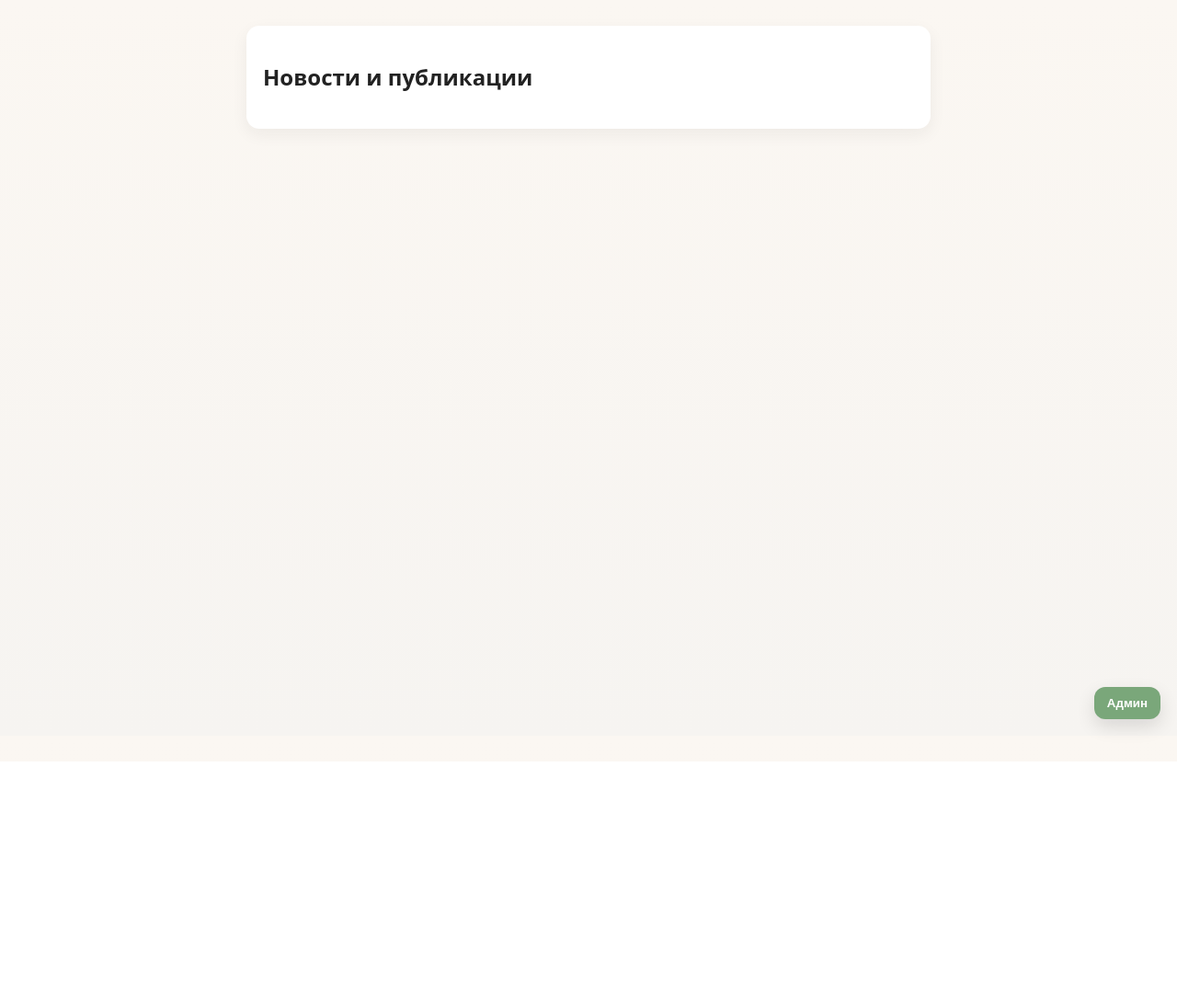
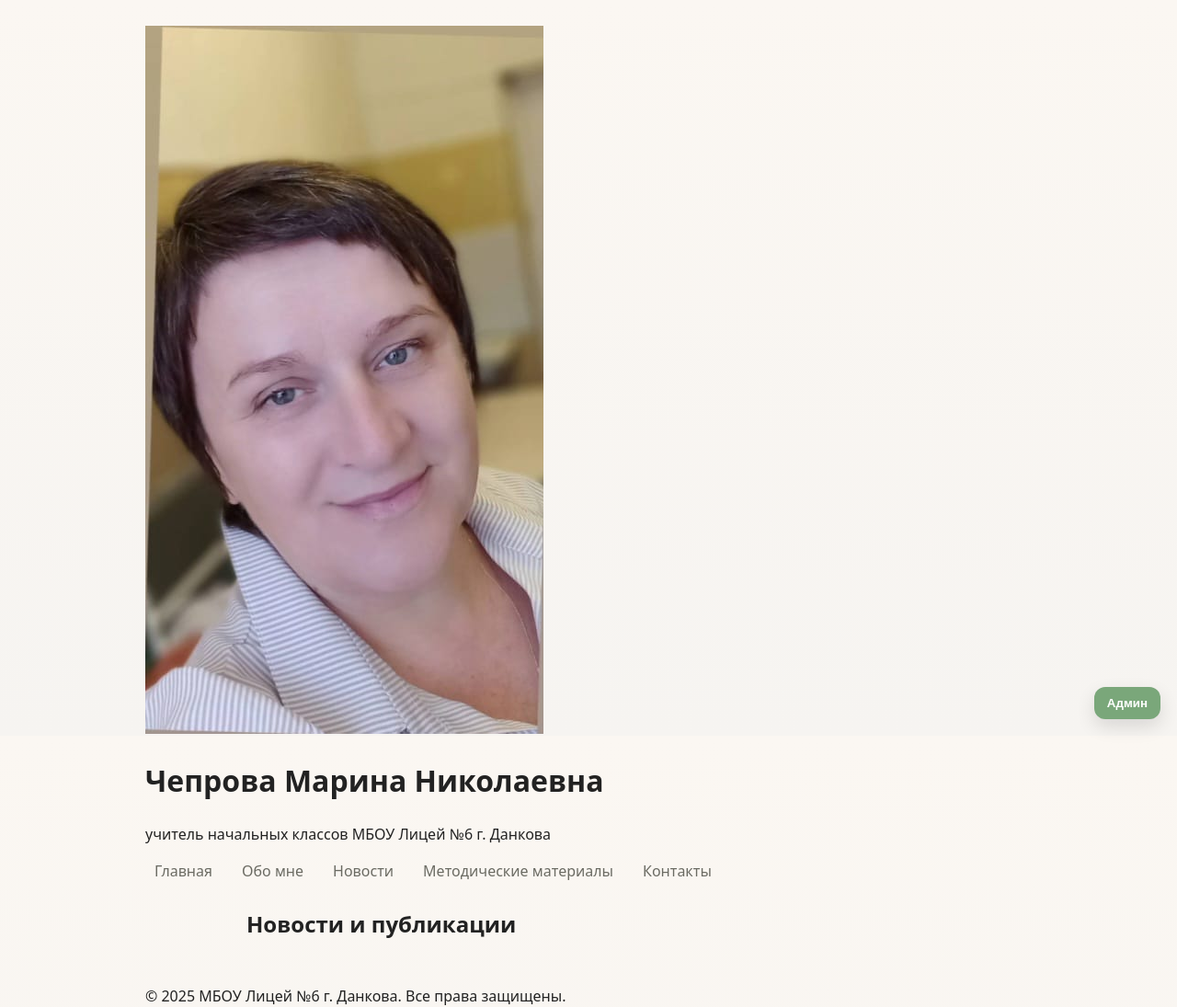
Before and after one commit to beep-beep-mozafaka/cheprova-site, a website: page public/blog.html in a window 1280 px wide. Shown: the whole page at 92% size. Before the commit the page ends 828 px from the top, so only its background shows below. Drawn offline with Linux system fonts and the light colour scheme.

Commit message:
blog.html

```diff
--- a/public/blog.html
+++ b/public/blog.html
@@ -3,25 +3,55 @@
 <head>
   <meta charset="UTF-8">
   <meta name="viewport" content="width=device-width, initial-scale=1.0">
-  <title>Новости и публикации — Чепрова М.Н.</title>
-  <!-- Пути к CSS и JS остаются относительными, т.к. HTML лежит в public/ -->
+  <title>Новости и публикации — Чепрова Марина Николаевна</title>
   <link rel="stylesheet" href="/style.css">
   <script src="/scripts.js" defer></script>
 </head>
+
 <body>
-  <div id="site-header"></div>
+  <header class="site-header">
+    <div class="container header-flex">
+      <div class="logo-block">
+        <img src="/images/1.jpg" alt="Фото учителя" class="teacher-photo">
+        <h1 class="logo-text">Чепрова Марина Николаевна</h1>
+        <p class="sub">учитель начальных классов МБОУ Лицей №6 г. Данкова</p>
+      </div>
+
+      <nav class="main-nav">
+        <ul>
+          <li><a href="/index.html">Главная</a></li>
+          <li><a href="/about.html">Обо мне</a></li>
+          <li><a href="/blog.html" class="active">Новости</a></li>
+          <li><a href="/materials.html">Методические материалы</a></li>
+          <li><a href="/contacts.html">Контакты</a></li>
+        </ul>
+      </nav>
+    </div>
+  </header>
 
   <main class="container narrow">
-    <article class="card">
+    <section class="news-section">
       <h2>Новости и публикации</h2>
 
       <div id="posts-list" class="posts-list">
-        <!-- posts injected by scripts.js -->
+        <!-- Новости подгружаются автоматически из scripts.js -->
       </div>
 
-    </article>
+      <div id="admin-panel" class="admin-panel" style="display: none;">
+        <h3>Добавить новость</h3>
+        <form id="add-news-form">
+          <input type="text" id="news-title" placeholder="Заголовок новости" required>
+          <textarea id="news-text" placeholder="Текст новости" required></textarea>
+          <button type="submit">Добавить</button>
+        </form>
+      </div>
+    </section>
   </main>
 
-  <div id="site-footer"></div>
+  <footer class="site-footer">
+    <div class="container">
+      <p>© 2025 МБОУ Лицей №6 г. Данкова. Все права защищены.</p>
+    </div>
+  </footer>
 </body>
 </html>
```
